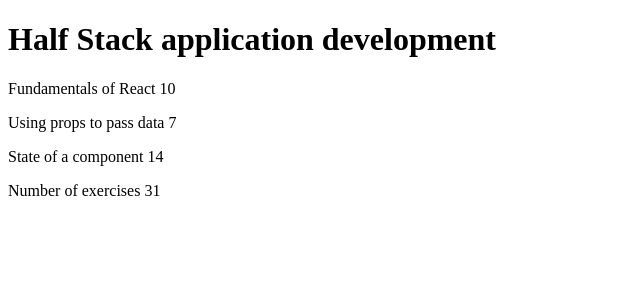
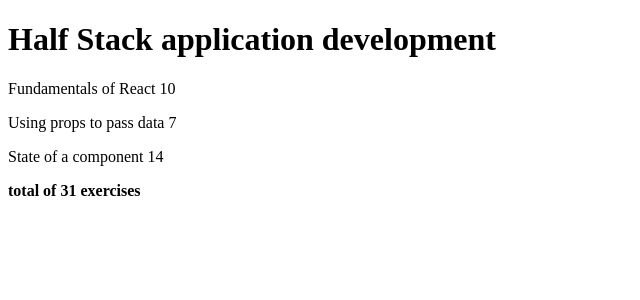
Before and after one commit to nikovanttila/full_stack_open, a React (Vite) app in the folder part2/courseinfo/: page / in a window 1280 px wide. Shown: the top 300 px of the page, without its empty margins (0-640 px from the left). Built offline with nearby package versions, Linux system fonts and the light colour scheme.

Commit message:
2.3*: Course information step8 UPDATED

```diff
--- a/part2/courseinfo/src/App.jsx
+++ b/part2/courseinfo/src/App.jsx
@@ -16,7 +16,7 @@
     const total = parts.reduce((previous, current) => {
       return previous + current.exercises
     }, 0)
-    return <p>Number of exercises {total}</p>
+    return <b>total of {total} exercises</b>
 }
 
 const Part = ({ name, exercises }) => {
```
